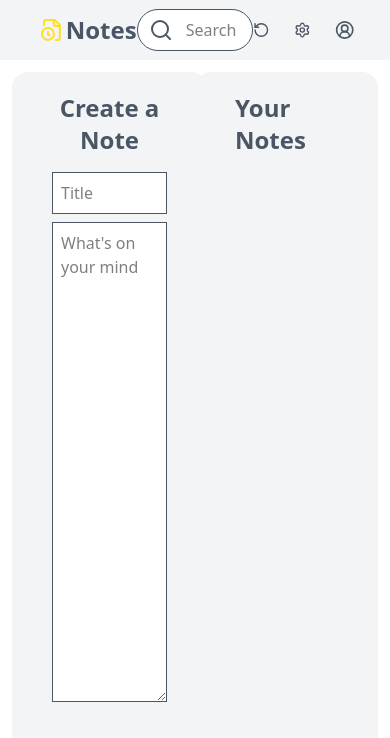
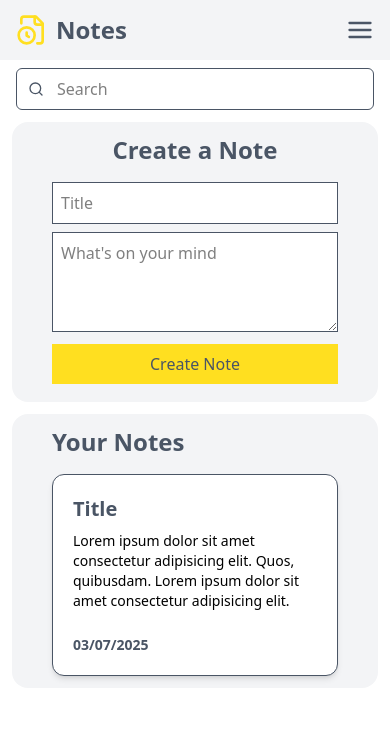
Before and after one commit to hemendraalawa/Notes, a React (Vite) app: page / in a window 390 px wide. Shown: the top 738 px of the page. Built offline with nearby package versions, Linux system fonts and the light colour scheme.

Commit message:
ui updated , responsive optimized

```diff
--- a/src/Components/CreateNote.jsx
+++ b/src/Components/CreateNote.jsx
@@ -3,20 +3,24 @@ import React from "react";
 const CreateNote = () => {
   return (
     <>
-      <div className="flex w-1/2  ">
-        <div className="createNote bg-gray-100 w-full h-170 text-center px-10 py-5 m-3 rounded-2xl">
-          <h1 className="text-2xl font-bold text-gray-600 mb-4 ">Create a Note</h1>
+      <div className="flex w-full md:w-1/2">
+        <div className="createNote bg-gray-100 w-full h-70 md:h-170 text-center px-10 py-3 m-3 rounded-2xl">
+          <h1 className="text-2xl font-bold text-gray-600 mb-4">
+            Create a Note
+          </h1>
           <div className="textBox flex flex-col gap-2">
             <input
-              className="bg-white p-2 border border-gray-600 outline-0"
+              className="bg-white p-2 w-full border border-gray-600 outline-0"
               type="text"
               placeholder="Title"
             />
             <textarea
-              className="bg-white p-2 border border-gray-600 outline-0 h-120 resize-auto"
+              className="bg-white p-2 border border-gray-600 outline-0 w-full resize-auto h-[100px] md:h-[450px]"
               placeholder="What's on your mind"
             ></textarea>
           </div>
+          <button className="p-2 bg-yellow-300 text-gray-600 w-full mt-3 border-0 cursor-pointer">Create Note</button>
+
         </div>
       </div>
     </>
--- /dev/null
+++ b/src/Components/Footer.jsx
@@ -0,0 +1,9 @@
+import React from 'react'
+
+const Footer = () => {
+  return (
+    <div></div>
+  )
+}
+
+export default Footer
--- a/src/Components/Navbar.jsx
+++ b/src/Components/Navbar.jsx
@@ -1,24 +1,73 @@
-import React from "react";
-import { AlignJustify, File, FileClock, Search, RotateCcw, Settings, CircleUserRound } from "lucide-react";
+import React, { useState } from "react";
+import {
+  FileClock,
+  Search,
+  RotateCcw,
+  Settings,
+  CircleUserRound,
+  AlignJustify,
+} from "lucide-react";
+
 const Navbar = () => {
+  const [isSidebarOpen, setIsSidebarOpen] = useState(false);
+
   return (
     <>
-      <div className="Navbar flex items-center  px-5 bg-gray-100 h-[60px]">
-        <div className="flex gap-0.5  items-center w-1/3">
-          {/* <AlignJustify className="w-7 h-7 cursor-pointer " /> */}
-          <FileClock className="text-yellow-300 w-10 h-10 ml-5" />
-          <p className="font-bold text-2xl text-gray-600 cursor-pointer ">Notes</p>
+      {/* ==== Top Navbar ==== */}
+      <div className="flex items-center justify-between px-4 bg-gray-100 h-[60px]">
+        {/* Left: Logo */}
+        <div className="flex items-center gap-2">
+          <FileClock className="text-yellow-300 w-8 h-8" />
+          <p className="font-bold text-2xl text-gray-600 cursor-pointer">
+            Notes
+          </p>
         </div>
-        <div className="searchBar w-1/3">
-          <input className="bg-white w-full p-2 pl-12 relative rounded-3xl border-1 border-gray-600  outline-0" placeholder="Search" type="text"/>
-          <Search className="absolute top-4.5 ml-3 text-gray-600" />
+
+        {/* Right: Sidebar Toggle (Only on Mobile) */}
+        <div className="md:hidden">
+          <AlignJustify
+            className="w-7 h-7 text-gray-600 cursor-pointer"
+            onClick={() => setIsSidebarOpen(!isSidebarOpen)}
+          />
         </div>
-        <div className="flex w-1/3 justify-end items-center gap-6 pr-4 ">
+
+        {/* Right: Icons (Desktop Only) */}
+        <div className="hidden md:flex items-center gap-4">
           <RotateCcw className="text-gray-600 cursor-pointer" />
           <Settings className="text-gray-600 cursor-pointer" />
           <CircleUserRound className="text-gray-600 cursor-pointer w-7 h-7" />
         </div>
       </div>
+
+      {/* ==== Search Bar (Visible below navbar on mobile) ==== */}
+      <div className="px-4 mt-2 md:hidden">
+        <div className="relative w-full">
+          <input
+            className="bg-white w-full p-2 pl-10 border border-gray-600 outline-none rounded-md"
+            placeholder="Search"
+            type="text"
+          />
+          <Search className="absolute top-1/2 left-3 transform -translate-y-1/2 text-gray-600 w-4 h-4" />
+        </div>
+      </div>
+
+      {/* ==== Sidebar (Mobile Only, Right Side) ==== */}
+      {isSidebarOpen && (
+        <div className="fixed top-[60px] right-0 w-48 bg-white shadow-lg z-50 p-4 md:hidden transition-all duration-300">
+          <div className="flex items-center gap-3 p-2 hover:bg-gray-100 rounded-md cursor-pointer">
+            <RotateCcw className="text-gray-600" />
+            <span className="text-gray-700 text-sm">Refresh</span>
+          </div>
+          <div className="flex items-center gap-3 p-2 hover:bg-gray-100 rounded-md cursor-pointer">
+            <Settings className="text-gray-600" />
+            <span className="text-gray-700 text-sm">Settings</span>
+          </div>
+          <div className="flex items-center gap-3 p-2 hover:bg-gray-100 rounded-md cursor-pointer">
+            <CircleUserRound className="text-gray-600" />
+            <span className="text-gray-700 text-sm">Profile</span>
+          </div>
+        </div>
+      )}
     </>
   );
 };
--- a/src/Components/YourNotes.jsx
+++ b/src/Components/YourNotes.jsx
@@ -1,16 +1,65 @@
-import React from 'react'
+import React, { useState } from "react";
 
 const YourNotes = () => {
+  const [isModalOpen, setIsModalOpen] = useState(false);
+
+  const openModal = () => setIsModalOpen(true);
+  const closeModal = () => setIsModalOpen(false);
+
   return (
     <>
-     <div className="NotesContainer bg-gray-100 w-full h-170 px-10 py-5 mt-3 mr-3 rounded-2xl">
-        <h3 className='text-2xl font-bold text-gray-600 mb-4 '>Your Notes</h3>
-        <div className="NoteCard ">
+      {/* MAIN SCREEN */}
+      <div className="NotesContainer md:mt-3 md:ml-0 mr-3 ml-3 bg-gray-100 h-auto md:h-170 md:w-full px-10 py-3 rounded-2xl">
+        <h3 className="text-2xl font-bold text-gray-600 mb-4">Your Notes</h3>
 
+        {/* NOTE PREVIEW */}
+        <div
+          onClick={openModal}
+          className="NoteCard bg-white w-full md:w-1/2 p-5 border border-gray-600 cursor-pointer rounded-xl  shadow-md hover:shadow-lg transition-shadow duration-300"
+        >
+          <h3 className="font-bold text-xl text-gray-600 mb-2">Title</h3>
+          <div className="w-full h-24 overflow-y-scroll thin-black-scrollbar my-2">
+            <p className="text-sm">
+              Lorem ipsum dolor sit amet consectetur adipisicing elit. Quos,
+              quibusdam. Lorem ipsum dolor sit amet consectetur adipisicing elit.
+            </p>
+          </div>
+          <p className="font-bold text-sm text-gray-600">03/07/2025</p>
         </div>
-     </div>
+      </div>
+
+      {/* POPUP MODAL CENTERED */}
+      {isModalOpen && (
+        <div className="fixed inset-0 z-50 flex items-center justify-center">
+          <div className="bg-white w-1/2 h-1/2 rounded-xl p-5 shadow-2xl border border-gray-300 animate-fadeZoom relative">
+            {/* CLOSE BUTTON */}
+            <div className="absolute top-2 right-3">
+              <button
+                onClick={closeModal}
+                className="text-gray-600 font-bold text-xl cursor-pointer"
+              >
+                ✕
+              </button>
+            </div>
+
+            <h3 className="font-bold text-2xl text-gray-700 mb-4 mt-2">Title</h3>
+
+            <div className="w-full h-[70%] overflow-y-scroll thin-black-scrollbar pr-2">
+              <p className="text-sm text-gray-700 leading-relaxed">
+                Lorem ipsum dolor sit amet consectetur, adipisicing elit. Rerum
+                possimus vitae quos amet, fugiat quae repudiandae exercitationem
+                officiis officia similique labore fuga rem cumque perspiciatis et
+                odit magnam eius. Corporis? Lorem ipsum dolor sit amet
+                consectetur, adipisicing elit. Rerum possimus vitae quos amet,
+                fugiat quae repudiandae exercitationem officiis officia similique
+                labore fuga rem cumque perspiciatis et odit magnam eius. Corporis?
+              </p>
+            </div>
+          </div>
+        </div>
+      )}
     </>
-  )
-}
+  );
+};
 
-export default YourNotes
+export default YourNotes;
--- a/src/Pages/Home.jsx
+++ b/src/Pages/Home.jsx
@@ -8,7 +8,7 @@ const Home = () => {
     <>
     <div className="Home w-screen">
       <Navbar/>
-      <div className='flex'>
+      <div className='flex flex-col md:flex-row '>
       <CreateNote/>
       <YourNotes/>
       </div>
--- a/src/index.css
+++ b/src/index.css
@@ -1 +1,31 @@
 @import "tailwindcss";
+
+
+/* ===== Scrollbar Style: Thin Black ===== */
+.thin-black-scrollbar::-webkit-scrollbar {
+  width: 2px;
+}
+.thin-black-scrollbar::-webkit-scrollbar-thumb {
+  background-color: black;
+  border-radius: 4px;
+}
+.thin-black-scrollbar {
+  scrollbar-width: thin;
+  scrollbar-color: black transparent;
+}
+
+/* ===== Modal Zoom Animation ===== */
+@keyframes fadeZoom {
+  0% {
+    opacity: 0;
+    transform: scale(0.8);
+  }
+  100% {
+    opacity: 1;
+    transform: scale(1);
+  }
+}
+
+.animate-fadeZoom {
+  animation: fadeZoom 0.3s ease-out forwards;
+}
--- a/vite.config.js
+++ b/vite.config.js
@@ -4,5 +4,5 @@ import tailwindcss from "@tailwindcss/vite";
 
 // https://vite.dev/config/
 export default defineConfig({
-  plugins: [react(), tailwindcss()],
+  plugins: [react(), tailwindcss() ,],
 });
```
